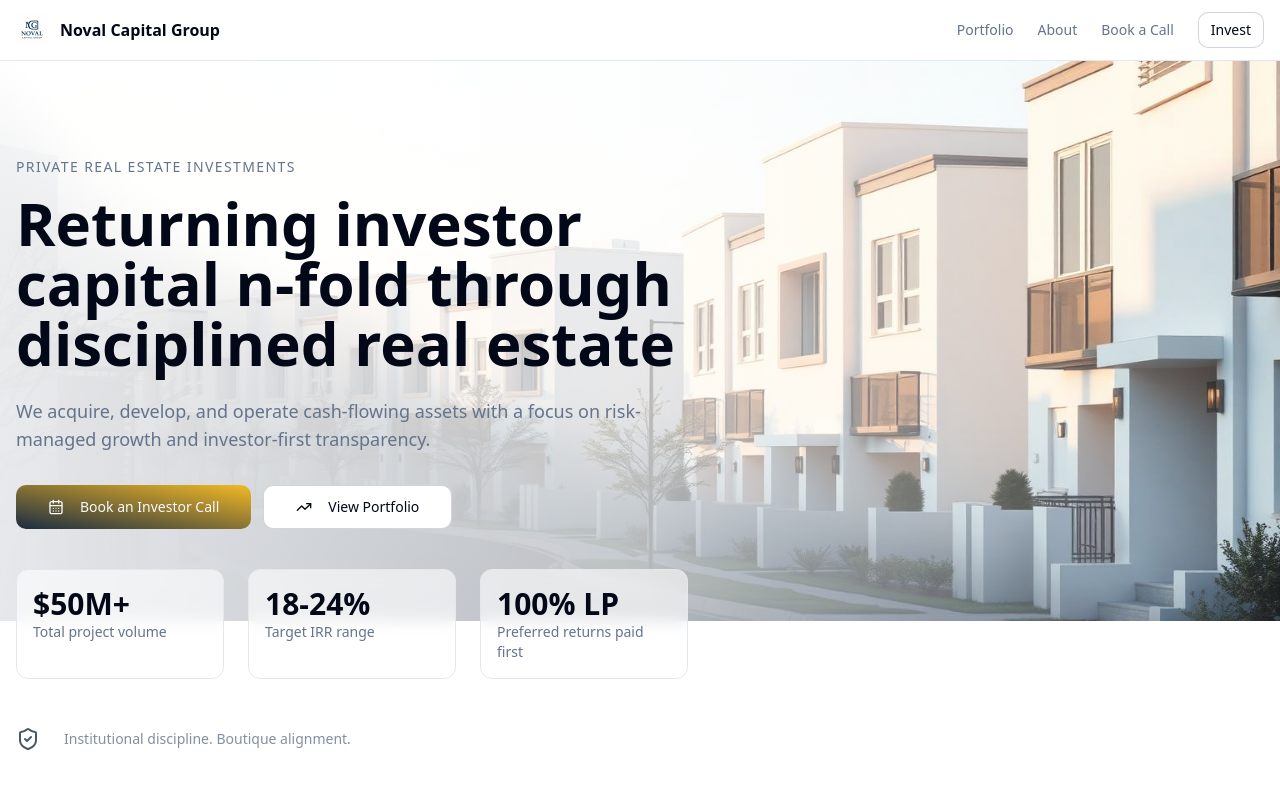
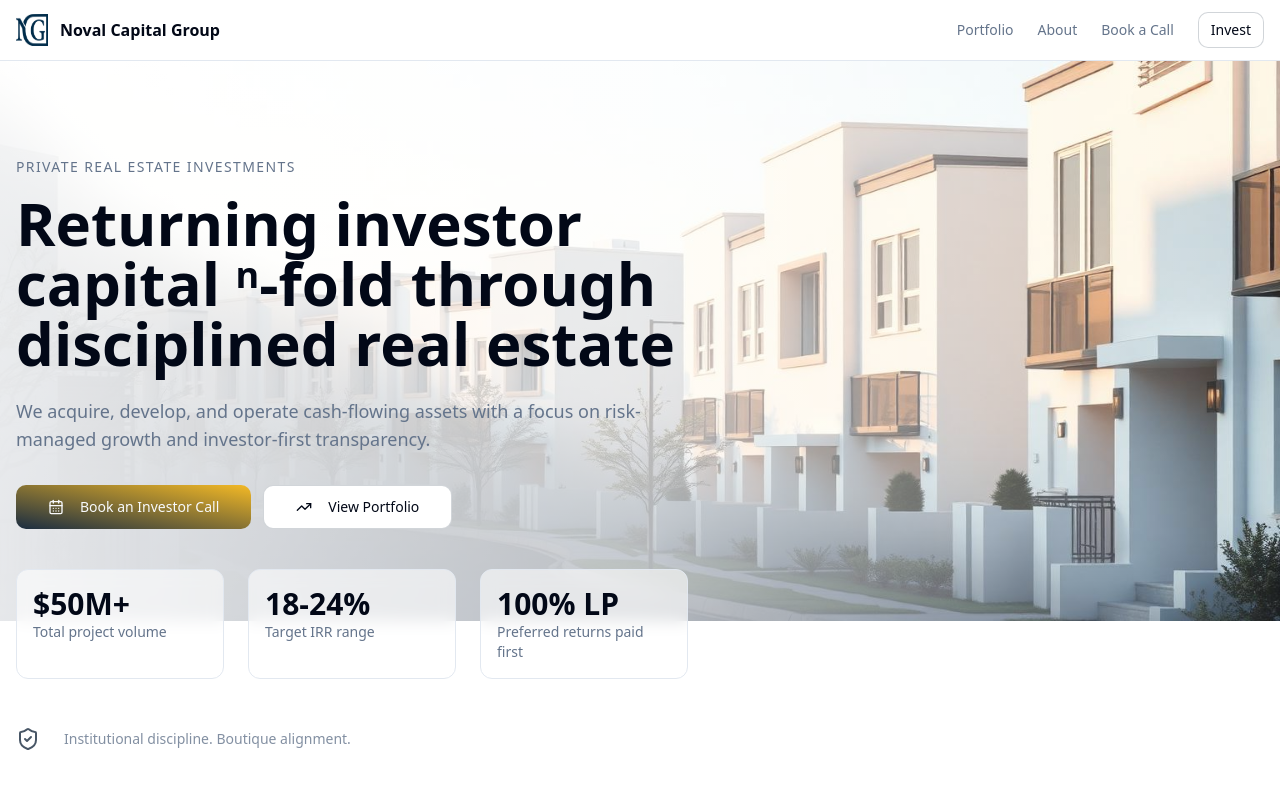
Before and after one commit to Noval-Capital-Group/deal-showcase-plan, a React (Vite) app: page / in a window 1280 px wide. Shown: the top 800 px of the page. Built offline with nearby package versions, Linux system fonts and the light colour scheme.

Commit message:
Add logo to navbar and modify heading

```diff
--- a/src/components/site/Hero.tsx
+++ b/src/components/site/Hero.tsx
@@ -25,7 +25,7 @@ const Hero = () => {
       <div className="container mx-auto px-4 pt-24 pb-16">
         <p className="text-sm uppercase tracking-widest text-muted-foreground">Private Real Estate Investments</p>
         <h1 className="mt-4 max-w-3xl text-4xl font-bold leading-tight md:text-6xl">
-          Returning investor capital n-fold through disciplined real estate
+          Returning investor capital <sup className="text-2xl md:text-4xl">n</sup>-fold through disciplined real estate
         </h1>
         <p className="mt-6 max-w-2xl text-lg text-muted-foreground">
           We acquire, develop, and operate cash-flowing assets with a focus on risk-managed growth and investor-first transparency.
--- a/src/components/site/Navbar.tsx
+++ b/src/components/site/Navbar.tsx
@@ -5,7 +5,7 @@ const Navbar = () => {
     <nav className="sticky top-0 z-50 border-b bg-background/90 backdrop-blur">
       <div className="container mx-auto flex items-center justify-between px-4 py-3">
         <a href="#" className="flex items-center gap-3">
-          <img src="/lovable-uploads/696a274e-a1f8-46b0-942a-40910dda93dd.png" alt="Noval Capital Group logo" className="h-8 w-8" />
+          <img src="/lovable-uploads/7d55e99d-f4cb-433b-8efb-c5d1ff4fea8f.png" alt="Noval Capital Group logo" className="h-8 w-8" />
           <span className="font-semibold">Noval Capital Group</span>
         </a>
         <div className="hidden items-center gap-6 sm:flex">
```
Also changed, not shown: public/lovable-uploads/7d55e99d-f4cb-433b-8efb-c5d1ff4fea8f.png (added).
